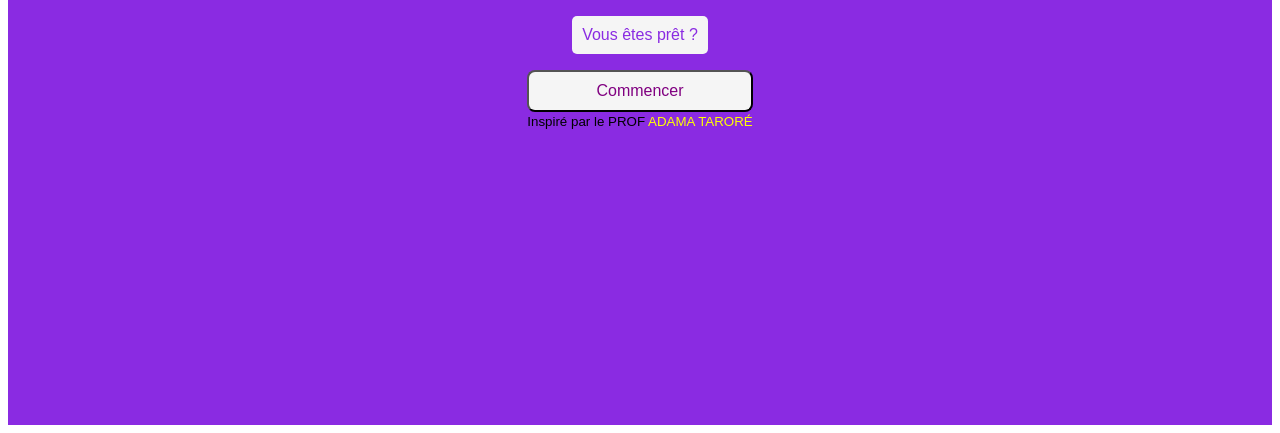
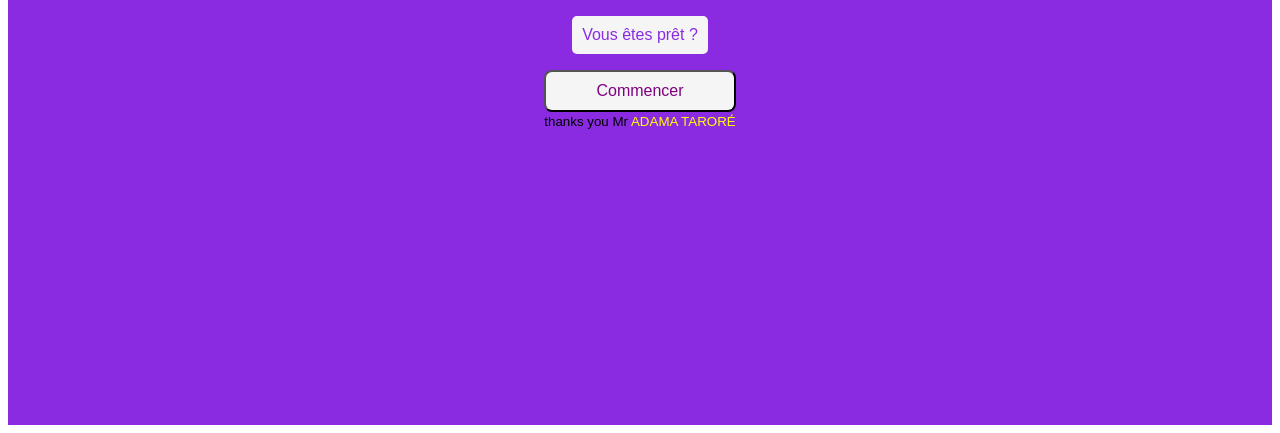
Before and after one commit to onefaceID/formulaire, a plain HTML site: page index.html in a window 1280 px wide. Shown: the part 383-816 px from the top of the page. Drawn offline with Linux system fonts and the light colour scheme.

Commit message:
Update index.html

```diff
--- a/index.html
+++ b/index.html
@@ -34,7 +34,7 @@
 
           <button type="submit">Commencer</button>
           <small
-            >Inspiré par le PROF
+            >thanks you  Mr
             <span style="font: bolder; color: yellow">ADAMA TARORÉ</span></small
           >
         </div>
```
